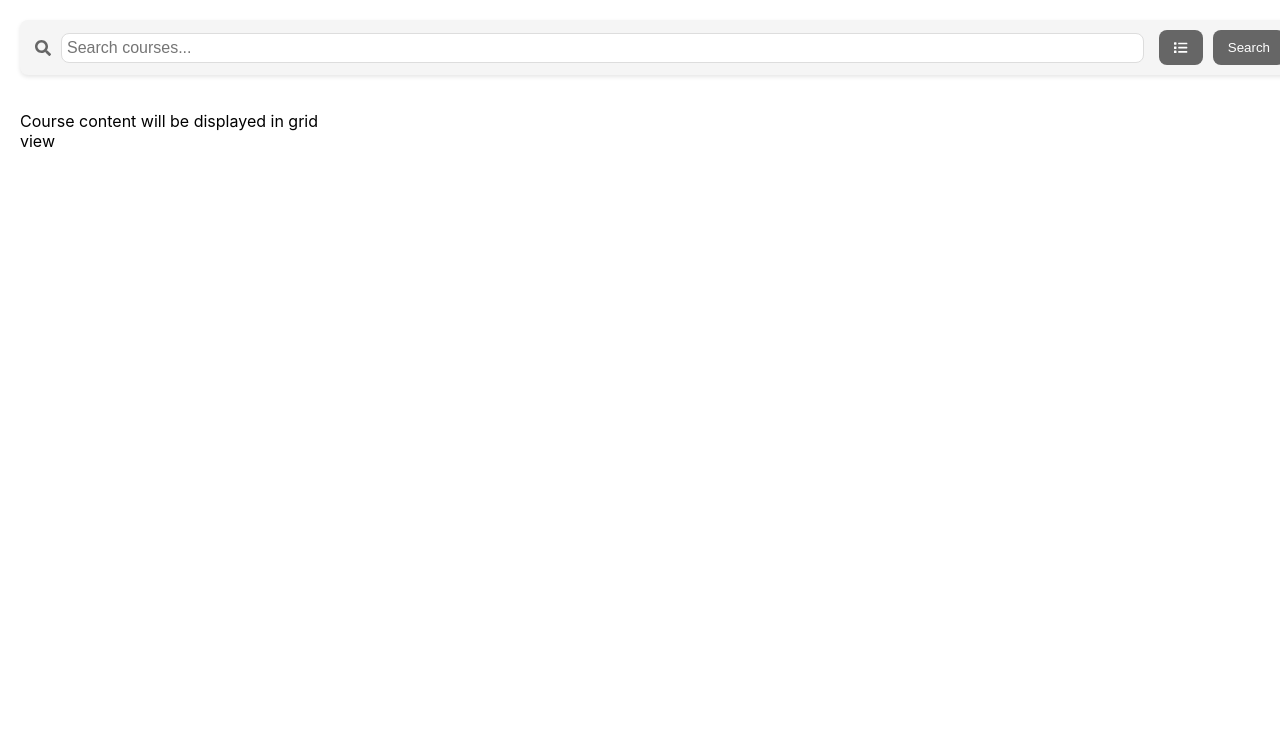
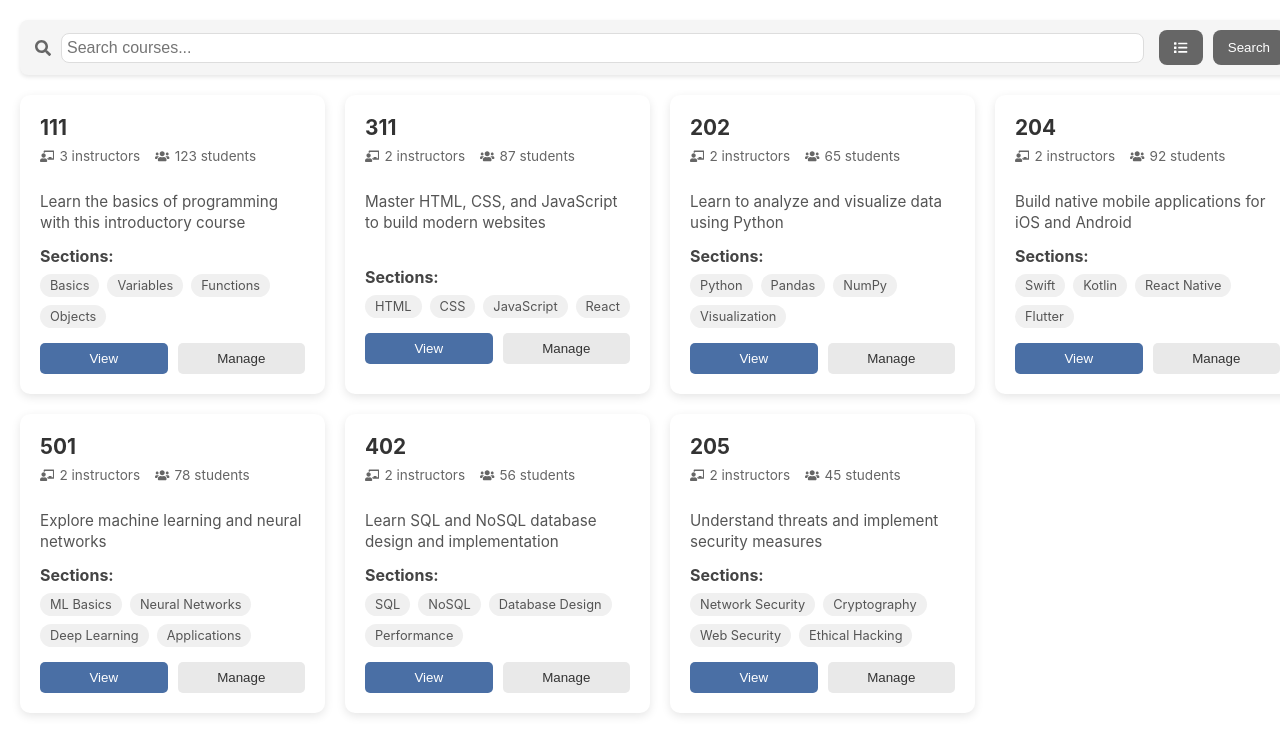
Before and after one commit to tarakanillius/Moodle-Bodio, a React (Create React App) app in the folder project-root/frontend/: page /courses in a window 1280 px wide. Shown: the top 754 px of the page. Built offline with nearby package versions, Linux system fonts and the light colour scheme.

Commit message:
basic functionality for Courses page and implemented course card or list element

```diff
--- a/project-root/frontend/src/pages/Course.jsx
+++ b/project-root/frontend/src/pages/Course.jsx
@@ -0,0 +1,60 @@
+import React from 'react';
+import { FaEllipsisV, FaUsers, FaChalkboardTeacher } from 'react-icons/fa';
+import styles from "../styles/course.module.css";
+
+export default function Course({viewMode = 'grid', name, description, teachers, students,sections }) {
+    if (viewMode === 'list') {
+        return (
+            <div className={styles.courseCardList}>
+                <div className={styles.courseInfoList}>
+                    <h2 className={styles.courseNameList}>{name}</h2>
+                    <p className={styles.courseDescriptionList}>{description}</p>
+                </div>
+                <div className={styles.sectionsListView}>
+                    {sections.map((section, index) => (
+                        <span key={index} className={styles.sectionItemList}>{section}</span>
+                    ))}
+                </div>
+                <div className={styles.courseActionsList}>
+                    <button className={styles.menuButton}>
+                        <FaEllipsisV />
+                    </button>
+                </div>
+            </div>
+        );
+    }
+
+    return (
+        <div className={styles.courseCardGrid}>
+            <div className={styles.courseHeader}>
+                <h2 className={styles.courseName}>{name}</h2>
+                <div className={styles.courseStats}>
+                    <span className={styles.teacherCount}>
+                        <FaChalkboardTeacher className={styles.icon} />
+                        {teachers.length} instructors
+                    </span>
+                    <span className={styles.studentCount}>
+                        <FaUsers className={styles.icon} />
+                        {students} students
+                    </span>
+                </div>
+            </div>
+
+            <p className={styles.courseDescription}>{description}</p>
+
+            <div className={styles.courseSections}>
+                <h3 className={styles.sectionTitle}>Sections:</h3>
+                <ul className={styles.sectionsList}>
+                    {sections.map((section, index) => (
+                        <li key={index} className={styles.sectionItem}>{section}</li>
+                    ))}
+                </ul>
+            </div>
+
+            <div className={styles.courseFooter}>
+                <button className={styles.viewButton}>View</button>
+                <button className={styles.manageButton}>Manage</button>
+            </div>
+        </div>
+    );
+}
--- a/project-root/frontend/src/pages/Courses.jsx
+++ b/project-root/frontend/src/pages/Courses.jsx
@@ -1,6 +1,7 @@
 import { useState } from 'react';
 import { FaSearch, FaList, FaTh } from 'react-icons/fa';
 import styles from "../styles/courses.module.css";
+import Course from "./Course";
 
 export default function Courses() {
     const [viewMode, setViewMode] = useState('grid');
@@ -45,7 +46,62 @@ export default function Courses() {
             </div>
 
             <div className={`${styles.coursesList} ${styles[viewMode]}`}>
-                <p>Course content will be displayed in {viewMode} view</p>
+                <Course
+                    viewMode={viewMode}
+                    name="111"
+                    description="Learn the basics of programming with this introductory course"
+                    teachers={["Dr. Jane Smith", "Prof. John Doe", "Dr. Alan Turing"]}
+                    students={123}
+                    sections={["Basics", "Variables", "Functions", "Objects"]}
+                />
+                <Course
+                    viewMode={viewMode}
+                    name="311"
+                    description="Master HTML, CSS, and JavaScript to build modern websites"
+                    teachers={["Dr. Tim Berners-Lee", "Ada Lovelace"]}
+                    students={87}
+                    sections={["HTML", "CSS", "JavaScript", "React"]}
+                />
+                <Course
+                    viewMode={viewMode}
+                    name="202"
+                    description="Learn to analyze and visualize data using Python"
+                    teachers={["Dr. Grace Hopper", "Dr. Katherine Johnson"]}
+                    students={65}
+                    sections={["Python", "Pandas", "NumPy", "Visualization"]}
+                />
+                <Course
+                    viewMode={viewMode}
+                    name="204"
+                    description="Build native mobile applications for iOS and Android"
+                    teachers={["Steve Jobs", "Andy Rubin"]}
+                    students={92}
+                    sections={["Swift", "Kotlin", "React Native", "Flutter"]}
+                />
+                <Course
+                    viewMode={viewMode}
+                    name="501"
+                    description="Explore machine learning and neural networks"
+                    teachers={["Dr. Geoffrey Hinton", "Dr. Andrew Ng"]}
+                    students={78}
+                    sections={["ML Basics", "Neural Networks", "Deep Learning", "Applications"]}
+                />
+                <Course
+                    viewMode={viewMode}
+                    name="402"
+                    description="Learn SQL and NoSQL database design and implementation"
+                    teachers={["Dr. Edgar Codd", "Dr. Michael Stonebraker"]}
+                    students={56}
+                    sections={["SQL", "NoSQL", "Database Design", "Performance"]}
+                />
+                <Course
+                    viewMode={viewMode}
+                    name="205"
+                    description="Understand threats and implement security measures"
+                    teachers={["Bruce Schneier", "Dr. Whitfield Diffie"]}
+                    students={45}
+                    sections={["Network Security", "Cryptography", "Web Security", "Ethical Hacking"]}
+                />
             </div>
         </div>
     );
--- /dev/null
+++ b/project-root/frontend/src/styles/course.module.css
@@ -0,0 +1,187 @@
+.courseCardGrid {
+    background-color: white;
+    border-radius: 10px;
+    box-shadow: 0 3px 10px rgba(0, 0, 0, 0.1);
+    padding: 20px;
+    transition: transform 0.2s, box-shadow 0.2s;
+    height: auto;
+    display: flex;
+    flex-direction: column;
+}
+
+.courseCardGrid:hover {
+    transform: translateY(-5px);
+    box-shadow: 0 5px 15px rgba(0, 0, 0, 0.15);
+}
+
+.courseHeader {
+    margin-bottom: 12px;
+}
+
+.courseName {
+    font-size: 1.3rem;
+    margin: 0 0 8px 0;
+    color: #333;
+}
+
+.courseStats {
+    display: flex;
+    gap: 15px;
+    font-size: 0.85rem;
+    color: #666;
+}
+
+.teacherCount, .studentCount {
+    display: flex;
+    align-items: center;
+    gap: 5px;
+}
+
+.icon {
+    font-size: 0.9rem;
+}
+
+.courseDescription {
+    color: #555;
+    margin-bottom: 12px;
+    flex-grow: 1;
+    font-size: 0.95rem;
+    line-height: 1.4;
+    max-height: 4.2em;
+    overflow: hidden;
+    text-overflow: ellipsis;
+    display: -webkit-box;
+    -webkit-line-clamp: 3;
+    -webkit-box-orient: vertical;
+}
+
+.sectionTitle {
+    font-size: 1rem;
+    margin: 0 0 8px 0;
+    color: #444;
+}
+
+.sectionsList {
+    list-style-type: none;
+    padding: 0;
+    margin: 0;
+    display: flex;
+    flex-wrap: wrap;
+    gap: 8px;
+}
+
+.sectionItem {
+    background-color: #f0f0f0;
+    padding: 4px 10px;
+    border-radius: 15px;
+    font-size: 0.8rem;
+    color: #555;
+}
+
+.courseFooter {
+    display: flex;
+    gap: 10px;
+    padding-top: 15px;
+}
+
+.viewButton, .manageButton, .menuButton {
+    padding: 8px 15px;
+    border: none;
+    border-radius: 5px;
+    cursor: pointer;
+    font-weight: 500;
+    transition: background-color 0.2s;
+}
+
+.viewButton {
+    background-color: #4a6fa5;
+    color: white;
+    flex: 1;
+}
+
+.manageButton {
+    background-color: #e9e9e9;
+    color: #333;
+    flex: 1;
+}
+
+.viewButton:hover {
+    background-color: #3a5a8a;
+}
+
+.manageButton:hover {
+    background-color: #d9d9d9;
+}
+
+/* List View Styles */
+.courseCardList {
+    background-color: white;
+    border-radius: 10px;
+    box-shadow: 0 3px 10px rgba(0, 0, 0, 0.1);
+    padding: 15px 20px;
+    transition: transform 0.2s, box-shadow 0.2s;
+    display: grid;
+    grid-template-columns: 5fr 3fr 1fr;
+    grid-template-areas: "info sections actions";
+    align-items: center;
+    gap: 15px;
+}
+
+.courseCardList:hover {
+    transform: translateY(-3px);
+    box-shadow: 0 5px 15px rgba(0, 0, 0, 0.15);
+}
+
+.courseInfoList {
+    grid-area: info;
+    display: flex;
+    flex-direction: column;
+    gap: 5px;
+}
+
+.courseNameList {
+    font-size: 1.3rem;
+    margin: 0;
+    color: #333;
+}
+
+.courseDescriptionList {
+    margin: 0;
+    color: #555;
+    font-size: 0.95rem;
+}
+
+.sectionsListView {
+    grid-area: sections;
+    display: flex;
+    flex-wrap: wrap;
+    gap: 8px;
+    justify-content: flex-end;
+}
+
+.sectionItemList {
+    background-color: #f0f0f0;
+    padding: 3px 8px;
+    border-radius: 12px;
+    font-size: 0.75rem;
+    color: #555;
+}
+
+.courseActionsList {
+    grid-area: actions;
+    display: flex;
+    justify-content: flex-end;
+}
+
+.menuButton {
+    background-color: transparent;
+    color: #555;
+    padding: 8px;
+    display: flex;
+    align-items: center;
+    justify-content: center;
+}
+
+.menuButton:hover {
+    background-color: #f0f0f0;
+}
--- a/project-root/frontend/src/styles/main.module.css
+++ b/project-root/frontend/src/styles/main.module.css
@@ -93,7 +93,7 @@
 
 .content {
     flex-grow: 1;
-    background-color: #f4f4f4;
+    background-color: #ffffff;
     color: black;
     display: flex;
     font-size: 24px;
```
